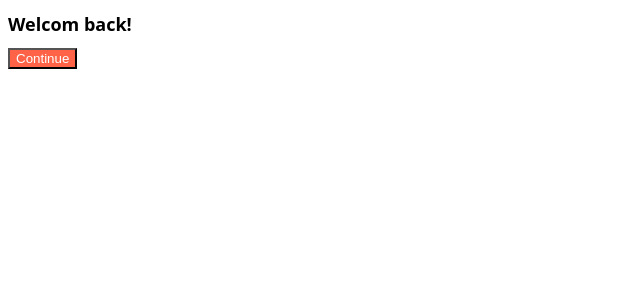
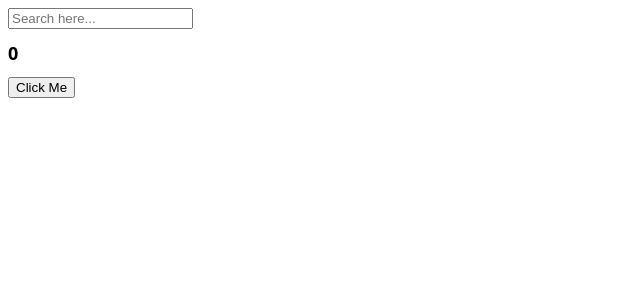
Before and after one commit to wldsbs/react-study, a React (Create React App) app: page / in a window 1280 px wide. Shown: the top 300 px of the page, without its empty margins (0-640 px from the left). Built offline with nearby package versions, Linux system fonts and the light colour scheme.

Commit message:
#6.1 useEffect & deps

```diff
--- a/src/App.js
+++ b/src/App.js
@@ -1,11 +1,35 @@
-import Button from "./Button";
+// import Button from "./Button";
 import styles from "./App.module.css";
+import { useState, useEffect } from "react";
 
 function App() {
+  const [counter, setValue] = useState(0);
+  const [keyword, setKeyword] = useState("");
+  const onClick = () => setValue((prev) => prev + 1);
+  const onChange = (event) => setKeyword(event.target.value);
+  // console.log("i run all the time");
+  // useEffect : 무조건 한번만 실행된다(state가 바뀌어도)
+  // deps로 어떤 걸 관찰하느냐에 따라 다름
+  useEffect(() => {
+    console.log("i run only once");
+  }, []);
+  useEffect(() => {
+    console.log("i run when 'counter' changeds");
+  }, [counter]);
+  useEffect(() => {
+    console.log("i run when 'keyword' changeds");
+  }, [keyword]);
   return (
     <div>
-      <h1 className={styles.title}>Welcom back!</h1>
-      <Button text={"Continue"} />
+      <input
+        value={keyword}
+        onChange={onChange}
+        type="text"
+        placeholder="Search here..."
+      />
+      <h1 className={styles.title}>{counter}</h1>
+      <button onClick={onClick}>Click Me</button>
+      {/* <Button text={"Continue"} /> */}
     </div>
   );
 }
--- a/src/index.js
+++ b/src/index.js
@@ -1,17 +1,6 @@
 import React from "react";
 import ReactDOM from "react-dom/client";
-// import ReactDOM from 'react-dom';
 import App from "./App";
 
 const root = ReactDOM.createRoot(document.getElementById("root"));
-root.render(
-  <React.StrictMode>
-    <App />
-  </React.StrictMode>
-);
-
-// ReactDOM.render(
-//   <React.StrictMode>
-//     <App />
-//   </React.StrictMode>, document.getElementById("root")
-// )
+root.render(<App />);
```
